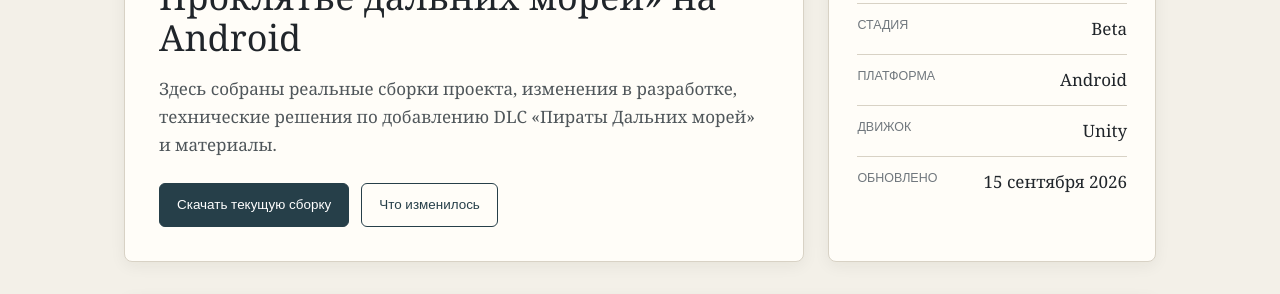
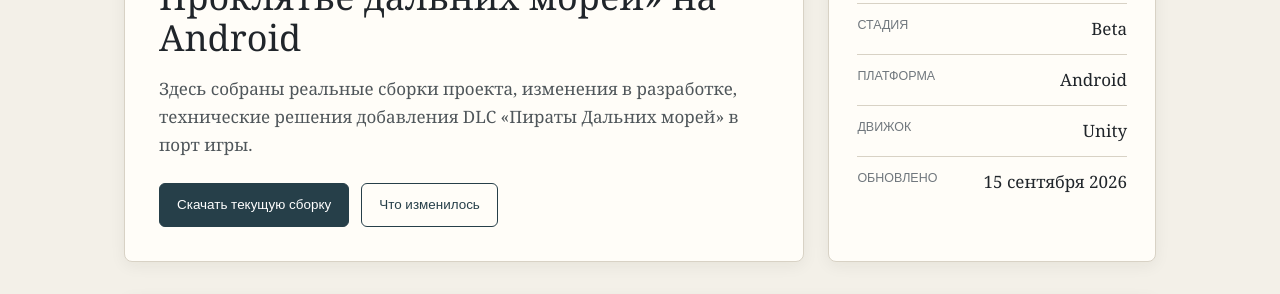
Before and after one commit to tislic/SeaDogsPort, a Jekyll site: the page built from index.html, in a window 1280 px wide. Shown: the part 373-667 px from the top of the page. Built offline with Jekyll 4.4.1, drawn with Linux system fonts in a browser that asks for light colours; the list of posts is cut into pages by our own code.

Commit message:
Уточнить описание добавления DLC в порт игры

```diff
--- a/_config.yml
+++ b/_config.yml
@@ -19,7 +19,7 @@
   dev:
     kicker: "Проект сейчас"
     title: "Портирование «Корсаров: Проклятье дальних морей» на Android"
-    text: "Здесь собраны реальные сборки проекта, изменения в разработке, технические решения по добавлению DLC «Пираты Дальних морей» и материалы."
+    text: "Здесь собраны реальные сборки проекта, изменения в разработке, технические решения добавления DLC «Пираты Дальних морей» в порт игры."
   beta:
     kicker: "Открытая бета"
     title: "Бета-версия порта — можно пробовать"
```
